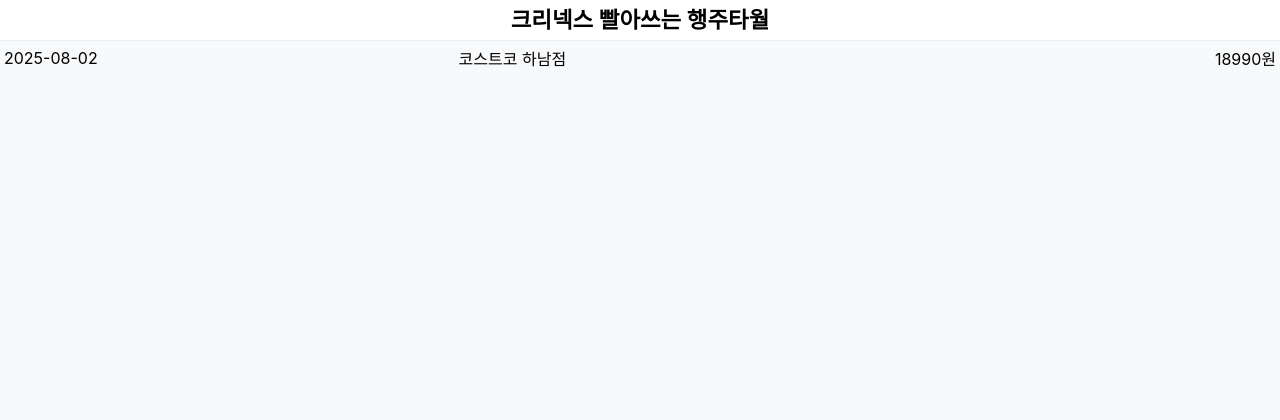
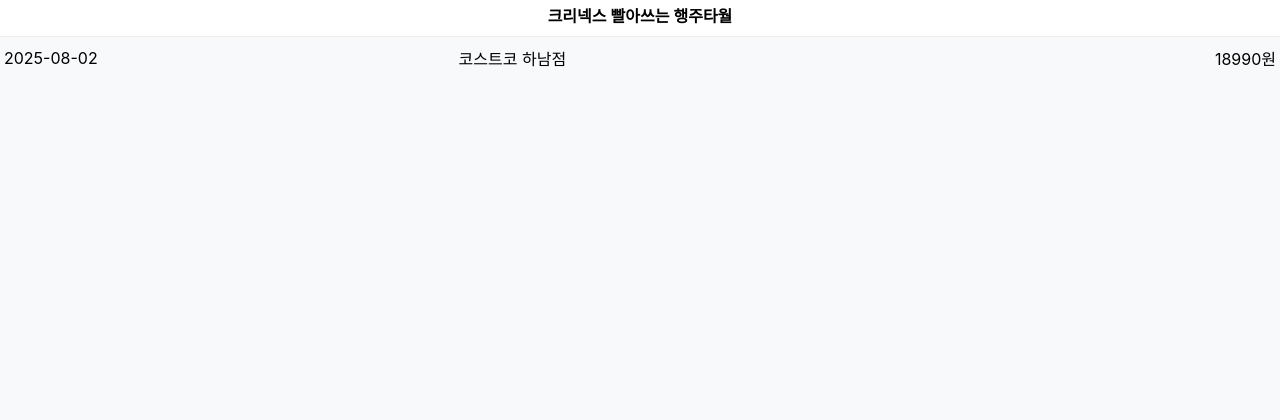
Before and after one commit to assam258-5892/shopping-history, a Flask app: page /price/742482 in a window 1280 px wide. Shown: the top 420 px of the page. Run offline with Flask 3, Linux system fonts and the light colour scheme; data comes from the database, SQL or seed files in the repository.

Commit message:
헤더의 품목명 스타일 수정

```diff
--- a/templates/price/detail.html
+++ b/templates/price/detail.html
@@ -2,7 +2,7 @@
 {% block title %}{{ 품목['품목명'] }}{% endblock %}
 
 {% block header %}
-    <h1 style="cursor:pointer" onclick="location.href='/price'">{{ 품목['품목명'] }}</h1>
+    <h1 style="cursor:pointer; font-size:1em;" onclick="location.href='/price'">{{ 품목['품목명'] }}</h1>
 {% endblock %}
 
 {% block main %}
```
